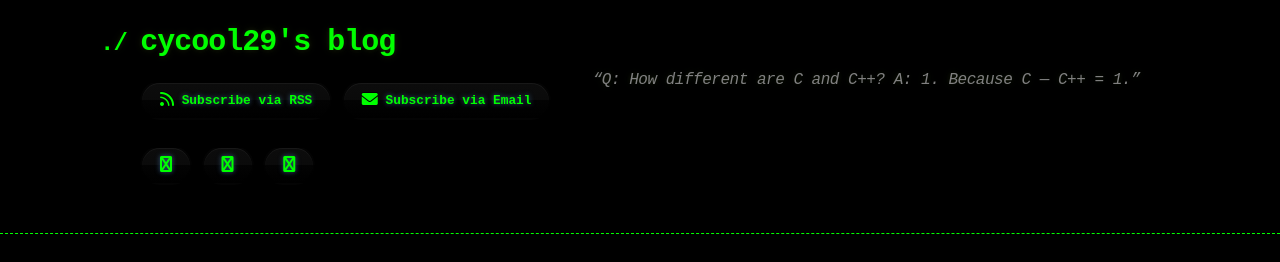
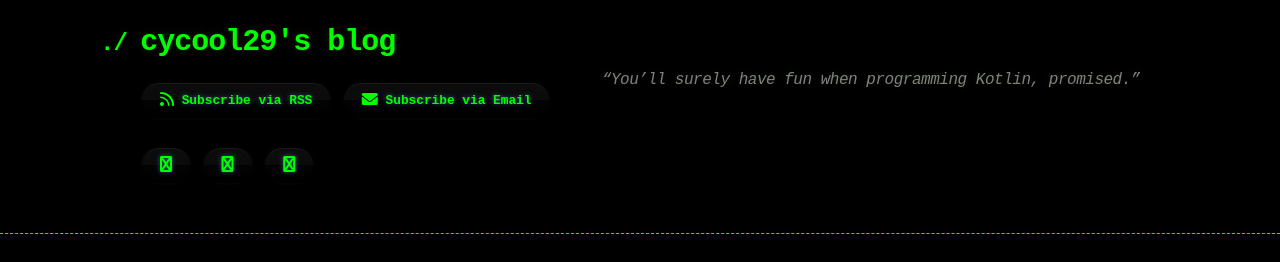
Before and after one commit to cycool29/cycool29.github.io, a Jekyll site: the page built from index.md, in a window 1280 px wide and 900 px high. Shown: the top 262 px of the window. Built offline with Jekyll 4.4.1, drawn with Linux system fonts in a browser that asks for light colours; a style sheet for code colours, icons or effects is not loaded.

Commit message:
Update quotes

```diff
--- a/_config.yml
+++ b/_config.yml
@@ -1,5 +1,5 @@
 title: cycool29's blog
-description: "“Q: How different are C and C++? A: 1. Because C — C++ = 1.” "
+description: "“You’ll surely have fun when programming Kotlin, promised.” "
 bio: A high school student. Intermediate in Python, Git, Bash. Learning JavaScript. He/Him. "
 author: cycool29
 url: https://cycool29.github.io
```
